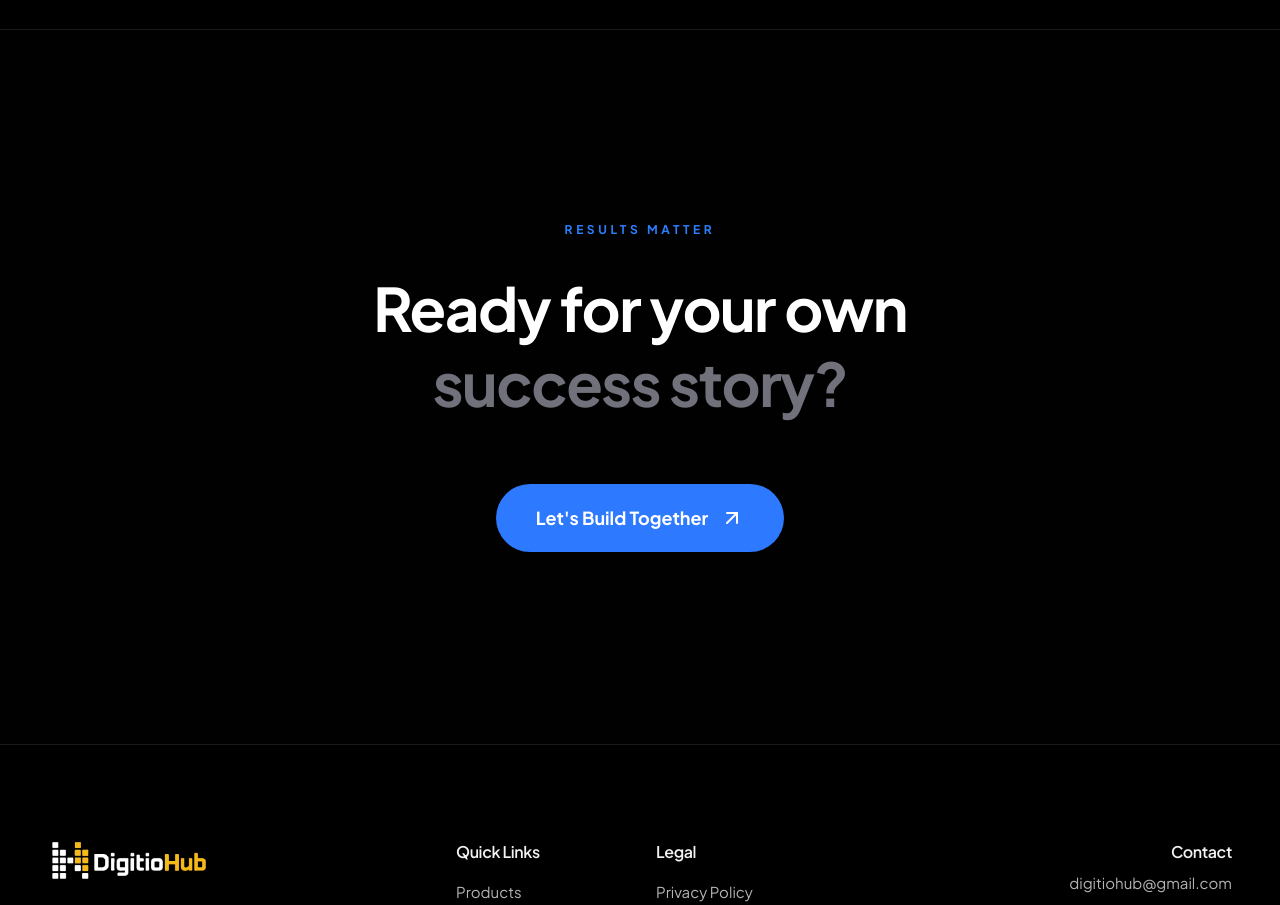
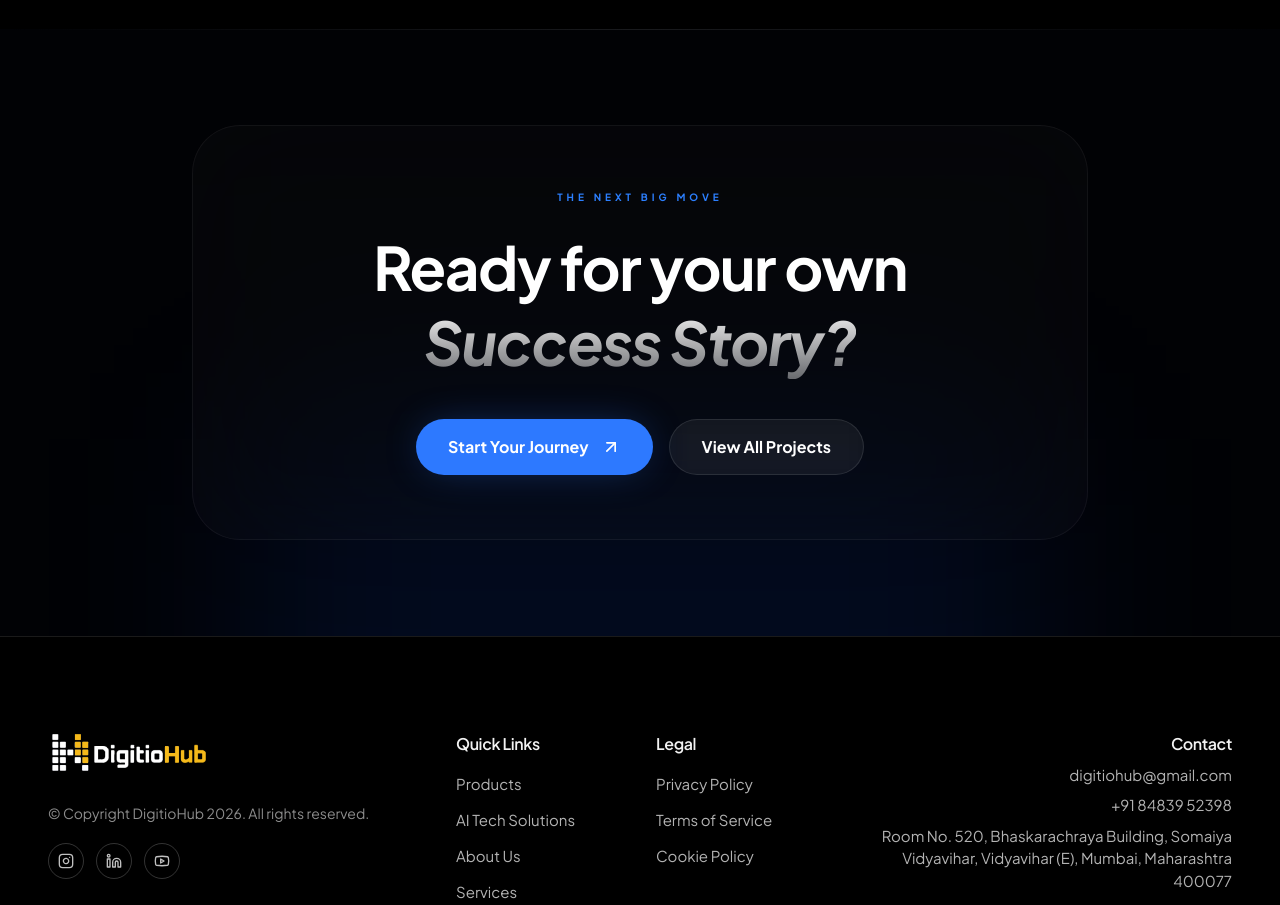
Before and after one commit to digitiohub/digitio-new, a Next.js app: page /portfolio/alkem in a window 1280 px wide. Shown: the part 3860-4765 px from the top of the page. Built offline with nearby package versions, Linux system fonts and the light colour scheme.

Commit message:
update cta

```diff
--- a/app/portfolio/[slug]/page.tsx
+++ b/app/portfolio/[slug]/page.tsx
@@ -281,31 +281,46 @@ export default function CaseStudyPage({ params }: { params: Promise<{ slug: stri
                 </div>
             </section>
 
-            {/* Closing CTA */}
-            <section className="border-t border-white/10 bg-zinc-950/20 py-32 md:py-48">
-                <div className="container mx-auto px-6 text-center md:px-10">
+            {/* Closing CTA - High Impact */}
+            <section className="relative isolate overflow-hidden py-16 md:py-24">
+                {/* Background Decor */}
+                <div className="absolute inset-0 -z-10">
+                    <div className="absolute inset-0 bg-[#04070d]/40 backdrop-blur-[2px]" />
+                    <div className="absolute inset-x-0 top-0 h-px bg-linear-to-r from-transparent via-white/10 to-transparent" />
+                    <div className="absolute -bottom-1/2 left-1/2 h-[500px] w-[800px] -translate-x-1/2 bg-blue-600/10 blur-[100px]" />
+                </div>
+
+                <div className="container relative z-10 mx-auto px-6 text-center md:px-10">
                     <motion.div
-                        initial={{ opacity: 0, y: 30 }}
-                        whileInView={{ opacity: 1, y: 0 }}
+                        initial={{ opacity: 0, scale: 0.95 }}
+                        whileInView={{ opacity: 1, scale: 1 }}
                         transition={{ duration: 0.8 }}
                         viewport={{ once: true }}
-                        className="mx-auto max-w-4xl"
+                        className="mx-auto max-w-4xl rounded-[3rem] border border-white/5 bg-white/2 p-10 md:p-16 backdrop-blur-3xl"
                     >
-                        <p className="mb-8 text-xs font-bold uppercase tracking-[0.3em] text-blue-500">
-                            Results Matter
+                        <p className="mb-6 text-[10px] font-bold uppercase tracking-[0.4em] text-blue-500">
+                            The Next Big Move
                         </p>
-                        <h2 className="text-4xl font-bold leading-tight tracking-tight text-white md:text-6xl">
+                        <h2 className="mb-10 text-3xl font-bold leading-tight tracking-tight text-white md:text-5xl lg:text-6xl">
                             Ready for your own
                             <br />
-                            <span className="text-zinc-500">success story?</span>
+                            <span className="bg-linear-to-b from-white to-white/40 bg-clip-text text-transparent italic">Success Story?</span>
                         </h2>
-                        <div className="mt-16 flex justify-center">
+
+                        <div className="flex flex-col items-center justify-center gap-4 sm:flex-row">
                             <Link
                                 href="/contact"
-                                className="group flex items-center gap-3 rounded-full bg-[#2d79ff] px-10 py-5 text-lg font-bold text-white transition-all hover:bg-[#4387ff] active:scale-95"
+                                className="group relative flex h-14 items-center gap-3 overflow-hidden rounded-full bg-[#2d79ff] px-8 text-base font-bold text-white transition-all hover:bg-[#4387ff] active:scale-95 shadow-[0_0_40px_-10px_rgba(45,121,255,0.4)]"
                             >
-                                <span>Let&apos;s Build Together</span>
-                                <ArrowUpRight className="h-6 w-6 transition-transform group-hover:translate-x-1 group-hover:-translate-y-1" />
+                                <span>Start Your Journey</span>
+                                <ArrowUpRight className="h-5 w-5 transition-transform group-hover:translate-x-1 group-hover:-translate-y-1" />
+                            </Link>
+
+                            <Link
+                                href="/portfolio"
+                                className="group flex h-14 items-center gap-3 rounded-full border border-white/10 bg-white/5 px-8 text-base font-bold text-white backdrop-blur-md transition-all hover:bg-white/10 active:scale-95"
+                            >
+                                <span>View All Projects</span>
                             </Link>
                         </div>
                     </motion.div>
```
